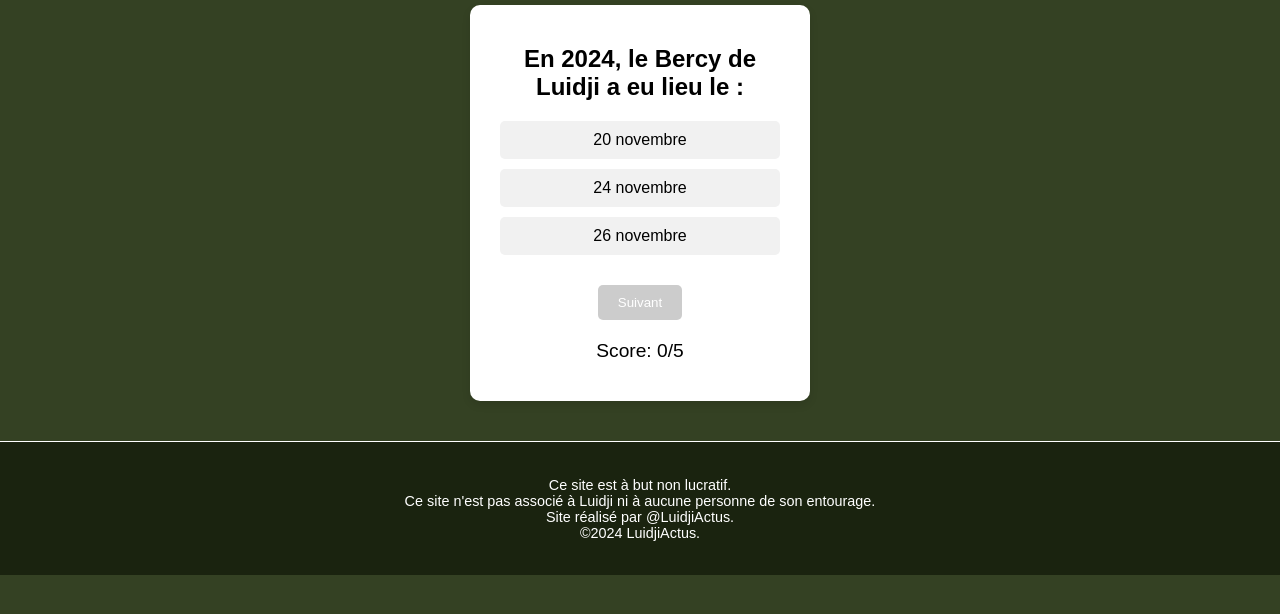
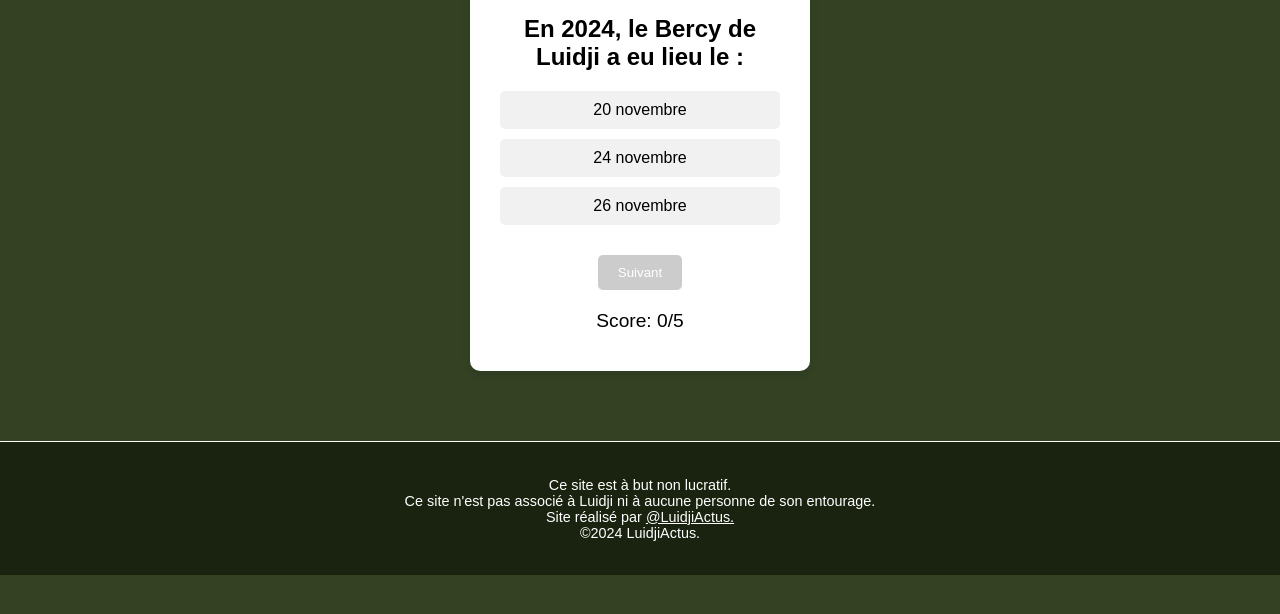
Before and after one commit to Robin0u/luidjigames, a plain HTML site: page index.html in a window 1280 px wide. Shown: the part 170-784 px from the top of the page. Drawn offline with Linux system fonts and the light colour scheme.

Commit message:
Add files via upload

```diff
--- a/index.html
+++ b/index.html
@@ -25,12 +25,10 @@
     <script src="script.js"></script>
 
     <footer>
-        <div class="info">
             <p>Ce site est à but non lucratif. <br>
                 Ce site n'est pas associé à Luidji ni à aucune personne de son entourage. <br>
                 Site réalisé par <a href="https://www.instagram.com/luidjiactus/" target="_blank" style="color:white"> @LuidjiActus.</a> <br>
                 ©2024 LuidjiActus.</p>
-        </div>
     </footer>
 
 </body>
--- a/style.css
+++ b/style.css
@@ -87,6 +87,7 @@ footer {
     border-top: 1px solid #ffffff;
     justify-content: center;
     padding: 20px 0;
+    margin: 30px;
     position: relative;
     bottom: 0;
     width: 100%;
@@ -94,17 +95,3 @@ footer {
     font-size: 0.9em;
     text-align: center;
 }
-
-footer .info {
-    max-width: 800px;
-    width: 100%;
-}
-
-footer a {
-    color: #4CAF50; /* Couleur de l'URL */
-    text-decoration: none;
-}
-
-footer a:hover {
-    text-decoration: underline;
-}
```
